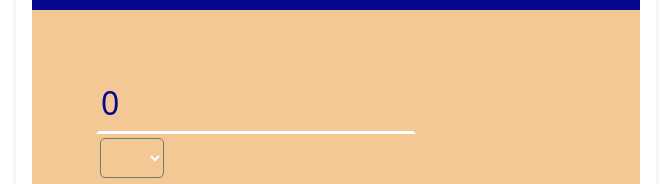
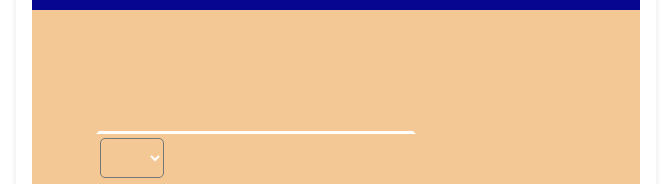
Before and after one commit to niteshpand/PayPay, an Angular app: page / in a window 1280 px wide. Shown: the part 375-559 px from the top of the page, without its empty margins (304-975 px from the left). Built offline with nearby package versions, Linux system fonts and the light colour scheme.

Commit message:
both input value changes and giges desire response

```diff
--- a/src/app/header/header/header.component.html
+++ b/src/app/header/header/header.component.html
@@ -4,10 +4,9 @@
             <h1 class="pay-head">PayPay</h1>
             <hr>
             <div class="pay-convert">
-                <div>{{data1()}}</div>
-
-                <input type="text" [(ngModel)]="currencyTo" name="currencyTo" [(ngModel)]="selected">
-                <select class="dropdown" [(ngModel)]="selected" name="currencyName" id="currency">
+                <input type="text" [(ngModel)]="currencyTo" [(ngModel)]="selectedTo" name="currencyTo" [(ngModel)]="result2"
+                    (ngModelChange)="data1()">
+                <select class="dropdown" [(ngModel)]="selectedTo" name="currencyTo" id="currency">
                     <option class="toggle" value="rupee">rupee</option>
                     <option class="toggle" value="Aed">Aed</option>
                     <option class="toggle" value="Uae">Uae</option>
@@ -20,9 +19,9 @@
 
         <div class="cont2">
             <div class="pay-convert1">
-                <input type="text" list="selected" name='currencyFrom' [(ngModel)]="selected"
-                    [(ngModel)]="currencyFrom">
-                <select class="dropdown" [(ngModel)]="selected" name="currencyName" id="currency">
+                <input type="text" list="selected" name='currencyFrom'[(ngModel)]="selectedFrom" [(ngModel)]="currencyFrom" [(ngModel)]="result1"
+                    (ngModelChange)="data1()">
+                <select class="dropdown" [(ngModel)]="selectedFrom" name="currencyFrom" id="currency">
                     <option class="toggle" value="rupee">rupee</option>
                     <option class="toggle" value="Aed">Aed</option>
                     <option class="toggle" value="Uae">Uae</option>
@@ -30,6 +29,7 @@
                     <option class="toggle" value="Aed">Aed</option>
                     <option class="toggle" value="Uae">Uae</option>
                 </select>
+
             </div>
         </div>
     </form>
--- a/src/app/header/header/header.component.ts
+++ b/src/app/header/header/header.component.ts
@@ -8,14 +8,14 @@ import { Component } from '@angular/core';
 export class HeaderComponent {
   currencyTo: number = 0;
   currencyFrom: number = 0;
-  selected: string = '';
+  selectedTo: string = '';
+  selectedFrom: string = '';
   value: string = '';
+  result1: number = 0;
+  result2: number = 0;
 
   data1() {
-    this.currencyFrom = this.currencyTo;
-  }
-
-  onSelected(value: string) {
-    this.selected = value;
+    this.result1 = this.currencyTo * 2;
+    this.result2 = this.currencyFrom / 2;
   }
 }
```
